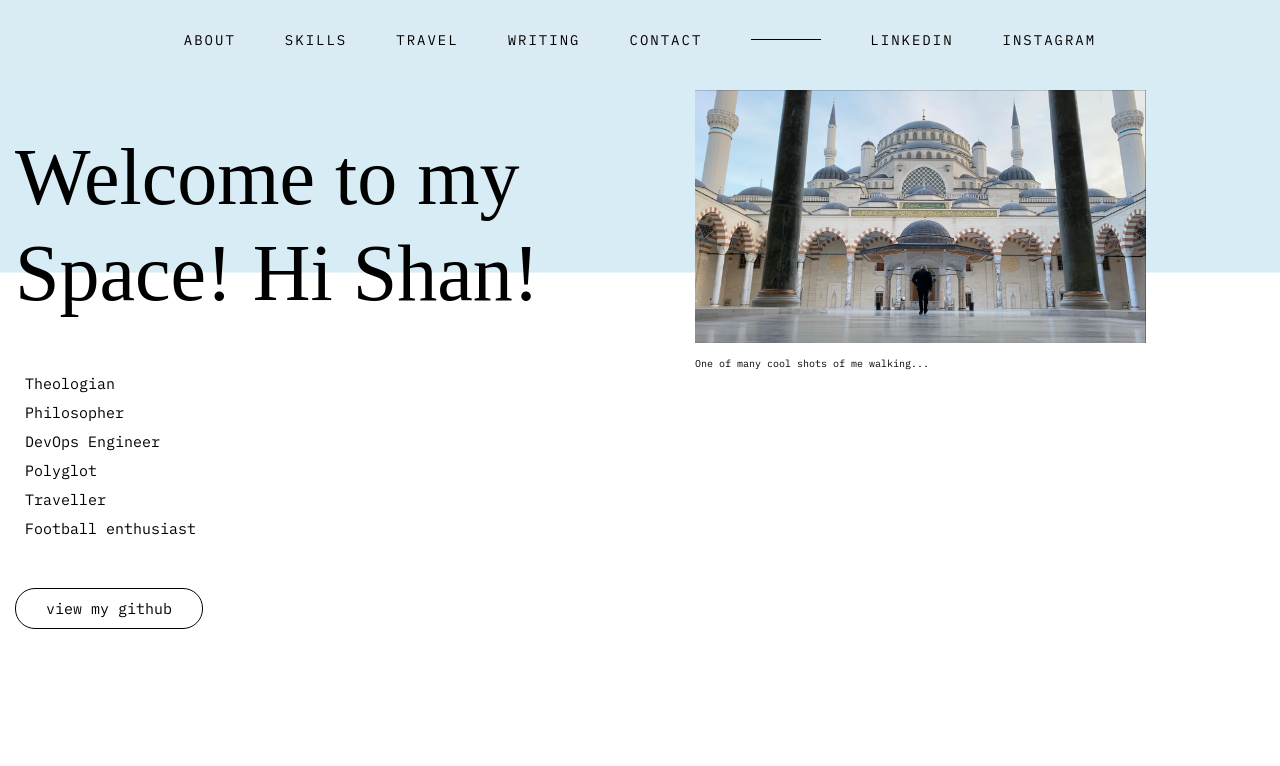
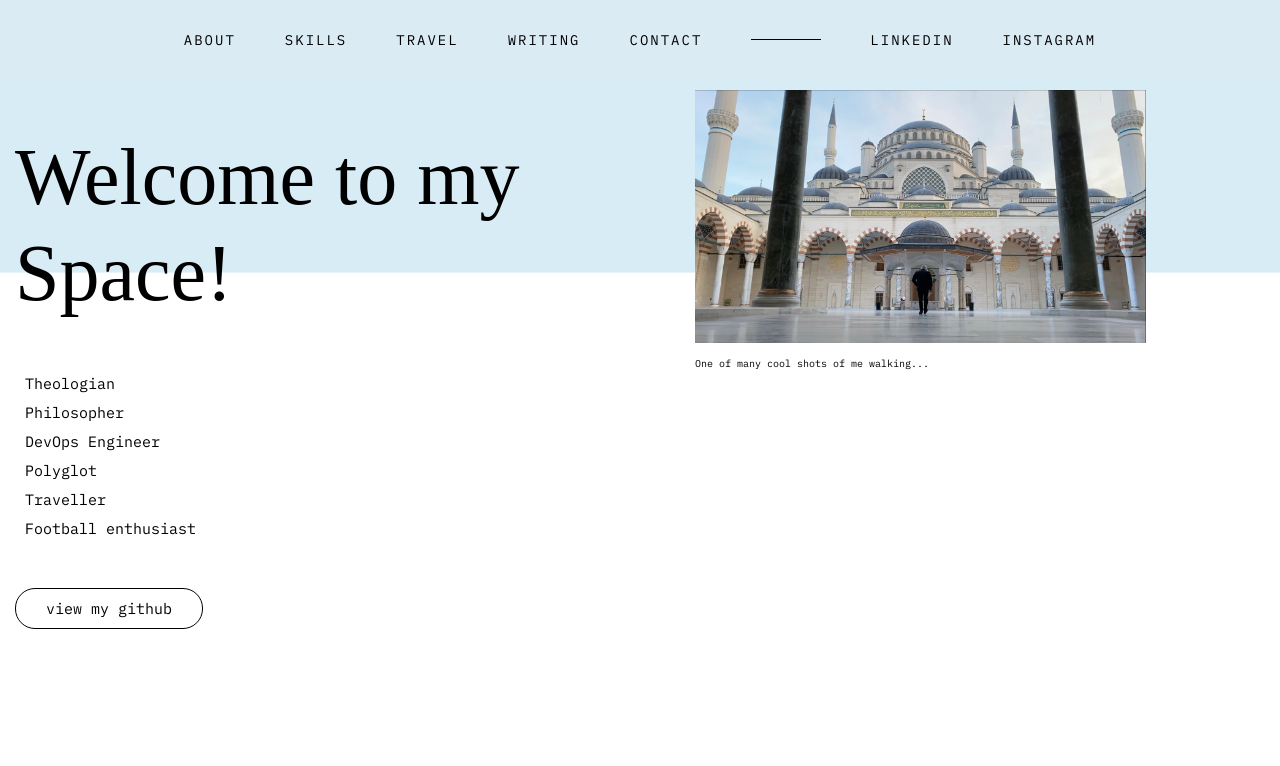
Before and after one commit to BMustafa97/BMustafa97.github.io, a plain HTML site: page index.html in a window 1280 px wide. Shown: the top 766 px of the page. Drawn offline with Linux system fonts and the light colour scheme; a web font is replaced by a local one.

Commit message:
Shan Demo removed

```diff
--- a/index.html
+++ b/index.html
@@ -26,7 +26,7 @@
     <div class="container">
       <div class="row">
         <div class="col-sm">
-          <h1>Welcome to my<br/>Space! Hi Shan!</h1>
+          <h1>Welcome to my<br/>Space!</h1>
           <ul class="intro-list">
             <li>Theologian</li>
             <li>Philosopher</li>
```
